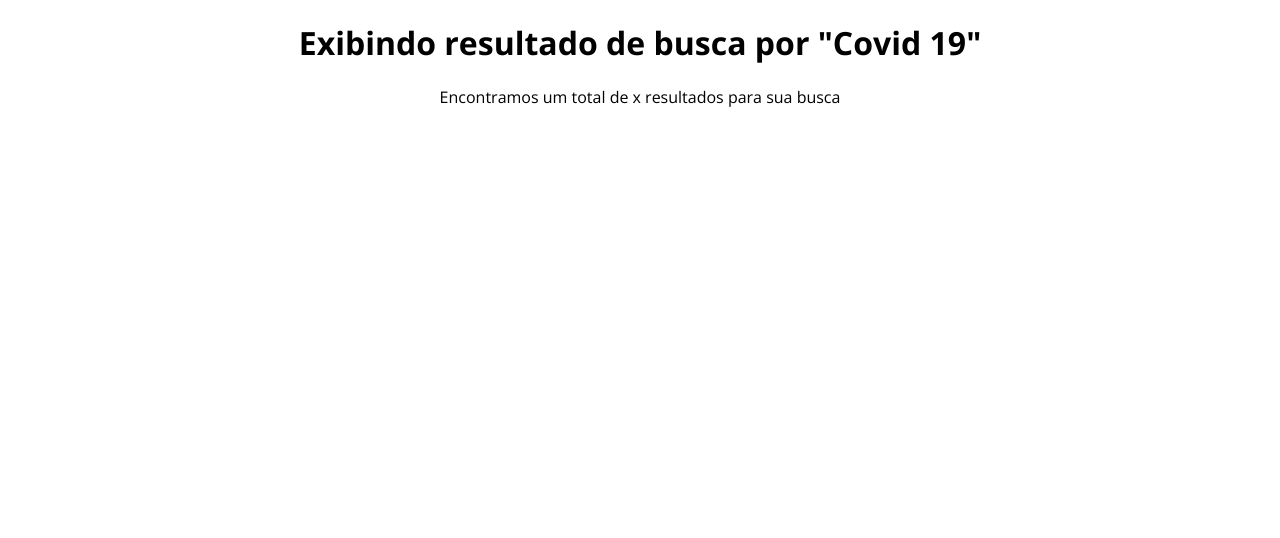
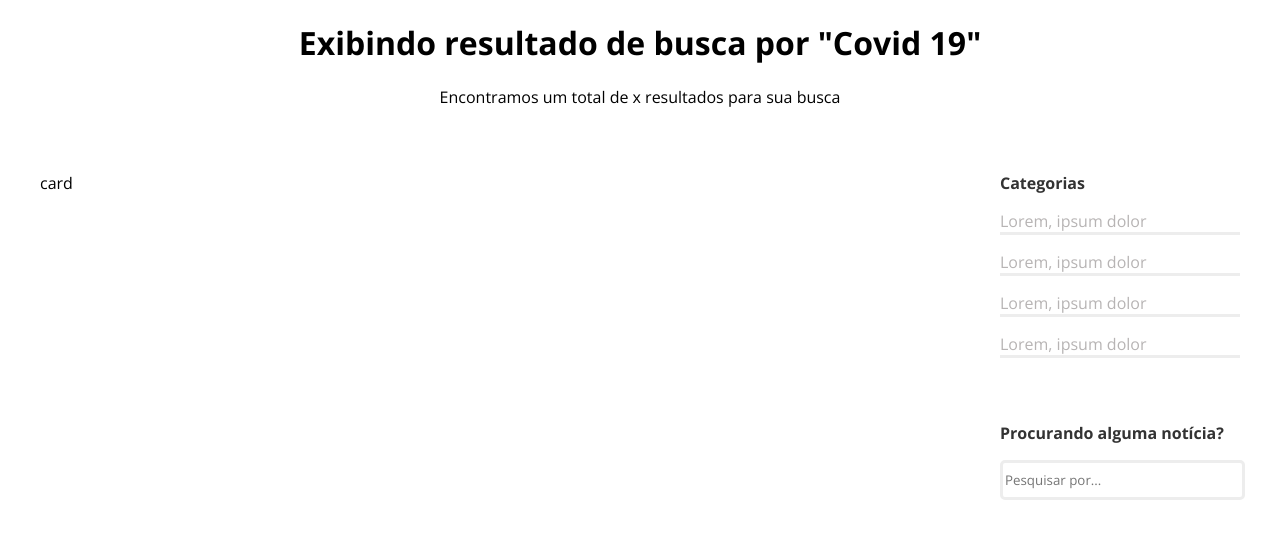
Before and after one commit to maytearaujo/desafio-frontend, an Angular app: page / in a window 1280 px wide. Shown: the top 538 px of the page. Built offline with nearby package versions, Linux system fonts and the light colour scheme.

Commit message:
:construction: Menu lateral

```diff
--- a/src/app/app.component.css
+++ b/src/app/app.component.css
@@ -1,3 +1,45 @@
-.titulo{
+:root{
+    --cinza-claro: #f4f4f4;
+}
+
+.titulo {
     text-align: center;
 }
+
+.conteudo {
+    display: flex;
+    justify-content: space-between;
+    padding: 2rem;
+}
+
+di
+.div-cards {
+    width: 78%;
+}
+
+.div-menu-lateral {
+    width: 20%;
+}
+
+.div-menu-lateral > p {
+    border-bottom: solid #ededed;
+    color: #b7b4b4;
+}
+
+.div-menu-lateral > p:first-child,
+.div-menu-lateral > p:last-of-type{
+    font-weight: bold;
+    border: none;
+    color: #333333;
+}
+
+.div-menu-lateral > p:last-of-type{
+    padding-top: 3rem;
+}
+
+input{
+    width: 98%;
+    height: 2rem;
+    border-radius: 5px;
+    border: solid #ededed;
+}
--- a/src/app/app.component.html
+++ b/src/app/app.component.html
@@ -2,5 +2,19 @@
   <h1>Exibindo resultado de busca por "Covid 19"</h1>
   <p>Encontramos um total de x resultados para sua busca</p>
 </div>
+<div class="conteudo">
+  <div class="div-cards">
+    <p>card</p>
+  </div>
+  <div class="div-menu-lateral">
+    <p>Categorias</p>
+    <p>Lorem, ipsum dolor</p>
+    <p>Lorem, ipsum dolor</p>
+    <p>Lorem, ipsum dolor</p>
+    <p>Lorem, ipsum dolor</p>
+    <p>Procurando alguma notícia?</p>
+    <input type="text" placeholder="Pesquisar por...">
+  </div>
+</div>
 
 <router-outlet />
```
